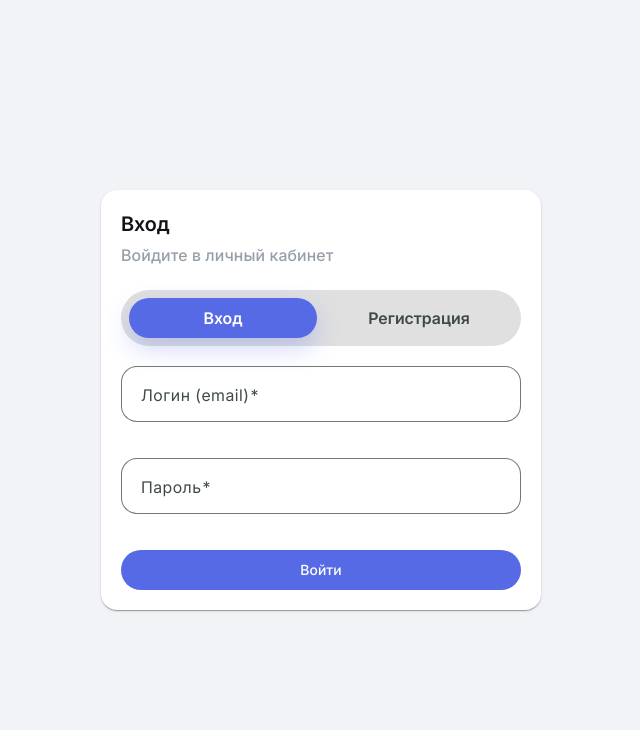
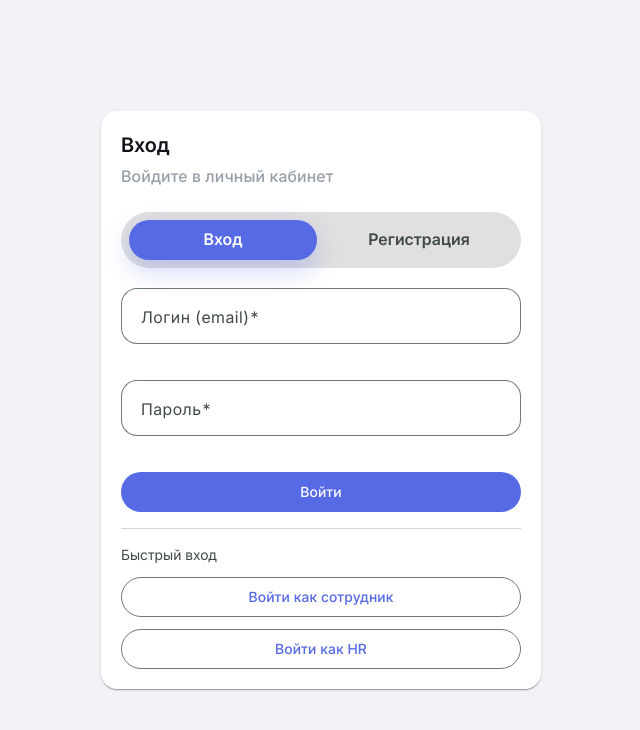
Before and after one commit to vees1de/MoneyApp, an Angular app in the folder frontend/: page /login in a window 1280 px wide. Shown: the top 730 px of the page, without its empty margins (319-959 px from the left). Built offline with nearby package versions, Linux system fonts and the light colour scheme.

Commit message:
add test login

```diff
--- a/frontend/src/app/pages/public/login/login.page.html
+++ b/frontend/src/app/pages/public/login/login.page.html
@@ -100,13 +100,64 @@
           <p class="login-error">{{ authError() }}</p>
         }
 
-        <button mat-flat-button type="submit" [disabled]="submitting()">
-          @if (submitting()) {
-            {{ isRegisterMode() ? 'Регистрируем...' : 'Входим...' }}
-          } @else {
-            {{ isRegisterMode() ? 'Зарегистрироваться' : 'Войти' }}
+        <button mat-flat-button type="submit" class="login-submit-button" [disabled]="submitting()">
+          @if (isActionPending('form')) {
+            <mat-spinner diameter="18"></mat-spinner>
           }
+          <span>
+            @if (isActionPending('form')) {
+              {{ isRegisterMode() ? 'Регистрируем...' : 'Входим...' }}
+            } @else {
+              {{ isRegisterMode() ? 'Зарегистрироваться' : 'Войти' }}
+            }
+          </span>
         </button>
+
+        @if (!isRegisterMode()) {
+          <div class="login-demo">
+            <p class="login-demo__title">Быстрый вход</p>
+
+            <div class="login-demo__actions">
+              <button
+                mat-stroked-button
+                type="button"
+                class="login-demo__button"
+                [disabled]="submitting()"
+                (click)="loginAsDemo('employee')"
+              >
+                @if (isActionPending('employee')) {
+                  <mat-spinner diameter="18"></mat-spinner>
+                }
+                <span>
+                  @if (isActionPending('employee')) {
+                    Входим как сотрудник...
+                  } @else {
+                    Войти как сотрудник
+                  }
+                </span>
+              </button>
+
+              <button
+                mat-stroked-button
+                type="button"
+                class="login-demo__button"
+                [disabled]="submitting()"
+                (click)="loginAsDemo('hr')"
+              >
+                @if (isActionPending('hr')) {
+                  <mat-spinner diameter="18"></mat-spinner>
+                }
+                <span>
+                  @if (isActionPending('hr')) {
+                    Входим как HR...
+                  } @else {
+                    Войти как HR
+                  }
+                </span>
+              </button>
+            </div>
+          </div>
+        }
       </form>
     </mat-card-content>
   </mat-card>
--- a/frontend/src/app/pages/public/login/login.page.scss
+++ b/frontend/src/app/pages/public/login/login.page.scss
@@ -52,10 +52,49 @@
   gap: var(--space-4);
 }
 
+.login-submit-button,
+.login-demo__button {
+  --mdc-circular-progress-active-indicator-color: currentColor;
+}
+
+.login-submit-button {
+  width: 100%;
+}
+
 .login-form__row {
   display: grid;
   gap: var(--space-4);
   grid-template-columns: repeat(2, minmax(0, 1fr));
+}
+
+.login-demo {
+  border-top: 1px solid color-mix(in srgb, var(--mat-sys-outline-variant) 72%, transparent);
+  display: grid;
+  gap: var(--space-3);
+  padding-top: var(--space-4);
+}
+
+.login-demo__title {
+  color: var(--mat-sys-on-surface-variant);
+  font-size: 0.875rem;
+  margin: 0;
+}
+
+.login-demo__actions {
+  display: grid;
+  gap: var(--space-3);
+}
+
+.login-demo__button {
+  width: 100%;
+}
+
+.login-submit-button,
+.login-demo__button {
+  align-items: center;
+  display: inline-flex;
+  gap: var(--space-2);
+  justify-content: center;
 }
 
 .login-error {
--- a/frontend/src/app/pages/public/login/login.page.ts
+++ b/frontend/src/app/pages/public/login/login.page.ts
@@ -7,14 +7,17 @@ import { MatButtonModule } from '@angular/material/button';
 import { MatCardModule } from '@angular/material/card';
 import { MatFormFieldModule } from '@angular/material/form-field';
 import { MatInputModule } from '@angular/material/input';
+import { MatProgressSpinnerModule } from '@angular/material/progress-spinner';
 import { firstValueFrom } from 'rxjs';
 
 import { AuthApiService } from '@core/auth/auth-api.service';
 import { AuthSessionService } from '@core/auth/auth-session.service';
 import { AuthStateService } from '@core/auth/auth-state.service';
-import type { LoginResponse } from '@core/auth/auth.types';
+import type { LoginRequest, LoginResponse } from '@core/auth/auth.types';
 
 type AuthMode = 'login' | 'register';
+type DemoAccount = 'employee' | 'hr';
+type AuthAction = 'form' | DemoAccount;
 
 interface AuthApiErrorPayload {
   error?: {
@@ -23,6 +26,17 @@ interface AuthApiErrorPayload {
   };
   message?: string;
 }
+
+const DEMO_CREDENTIALS: Record<DemoAccount, LoginRequest> = {
+  employee: {
+    email: 'employee.demo@moneyapp.local',
+    password: 'DemoEmployee123!',
+  },
+  hr: {
+    email: 'hr.demo@moneyapp.local',
+    password: 'DemoHR123!',
+  },
+};
 
 @Component({
   selector: 'app-page-public-login',
@@ -34,6 +48,7 @@ interface AuthApiErrorPayload {
     MatCardModule,
     MatFormFieldModule,
     MatInputModule,
+    MatProgressSpinnerModule,
   ],
   templateUrl: './login.page.html',
   styleUrl: './login.page.scss',
@@ -61,6 +76,7 @@ export class PublicLoginPageComponent {
   protected readonly mode = signal<AuthMode>('login');
   protected readonly isRegisterMode = computed(() => this.mode() === 'register');
   protected readonly submitting = signal(false);
+  protected readonly activeAction = signal<AuthAction | null>(null);
   protected readonly authError = signal<string | null>(null);
 
   protected readonly form = this.fb.group(
@@ -181,18 +197,23 @@ export class PublicLoginPageComponent {
   protected async submit(): Promise<void> {
     this.syncModeValidators();
 
-    if (this.form.invalid || this.submitting()) {
+    if (this.submitting()) {
+      return;
+    }
+
+    if (this.form.invalid) {
       this.form.markAllAsTouched();
       return;
     }
 
-    this.submitting.set(true);
-    this.authError.set(null);
+    const payload = this.form.getRawValue();
+    const authMode = this.mode();
 
-    try {
-      const payload = this.form.getRawValue();
-      const response = this.isRegisterMode()
-        ? await firstValueFrom(
+    await this.runAuthAction(
+      'form',
+      () =>
+        authMode === 'register'
+          ? firstValueFrom(
               this.authApi.register({
                 email: payload.email ?? '',
                 password: payload.password ?? '',
@@ -202,19 +223,30 @@ export class PublicLoginPageComponent {
                 position_title: this.optionalValue(payload.positionTitle),
               }),
             )
-        : await firstValueFrom(
+          : firstValueFrom(
               this.authApi.login({
                 email: payload.email ?? '',
                 password: payload.password ?? '',
               }),
+            ),
+      authMode,
     );
+  }
 
-      await this.completeAuthentication(response);
-    } catch (error) {
-      this.authError.set(this.resolveAuthError(error));
-    } finally {
-      this.submitting.set(false);
+  protected async loginAsDemo(account: DemoAccount): Promise<void> {
+    if (this.submitting()) {
+      return;
     }
+
+    await this.runAuthAction(
+      account,
+      () => firstValueFrom(this.authApi.login(DEMO_CREDENTIALS[account])),
+      'login',
+    );
+  }
+
+  protected isActionPending(action: AuthAction): boolean {
+    return this.activeAction() === action;
   }
 
   private syncModeValidators(): void {
@@ -239,6 +271,26 @@ export class PublicLoginPageComponent {
     return trimmed ? trimmed : null;
   }
 
+  private async runAuthAction(
+    action: AuthAction,
+    request: () => Promise<LoginResponse>,
+    authMode: AuthMode,
+  ): Promise<void> {
+    this.submitting.set(true);
+    this.activeAction.set(action);
+    this.authError.set(null);
+
+    try {
+      const response = await request();
+      await this.completeAuthentication(response);
+    } catch (error) {
+      this.authError.set(this.resolveAuthError(error, authMode));
+    } finally {
+      this.submitting.set(false);
+      this.activeAction.set(null);
+    }
+  }
+
   private async completeAuthentication(response: LoginResponse): Promise<void> {
     this.authSession.setTokens(response.tokens);
     this.authState.setCurrentUser(response.user);
@@ -247,8 +299,8 @@ export class PublicLoginPageComponent {
     await this.router.navigateByUrl('/dashboard');
   }
 
-  private resolveAuthError(error: unknown): string {
-    const fallback = this.isRegisterMode()
+  private resolveAuthError(error: unknown, authMode: AuthMode): string {
+    const fallback = authMode === 'register'
       ? 'Не удалось зарегистрироваться. Проверьте поля формы и попробуйте снова.'
       : 'Не удалось войти. Проверьте логин и пароль.';
 
@@ -257,7 +309,7 @@ export class PublicLoginPageComponent {
     }
 
     const apiError = this.extractApiError(error);
-    if (this.isRegisterMode()) {
+    if (authMode === 'register') {
       if (error.status === 409 || apiError?.code === 'email_taken') {
         return 'Пользователь с таким email уже существует.';
       }
@@ -266,7 +318,7 @@ export class PublicLoginPageComponent {
       }
     }
 
-    if (!this.isRegisterMode() && (error.status === 401 || apiError?.code === 'invalid_credentials')) {
+    if (authMode === 'login' && (error.status === 401 || apiError?.code === 'invalid_credentials')) {
       return 'Не удалось войти. Проверьте логин и пароль.';
     }
 
```
Lines whose indentation alone changed are shown as unchanged.
